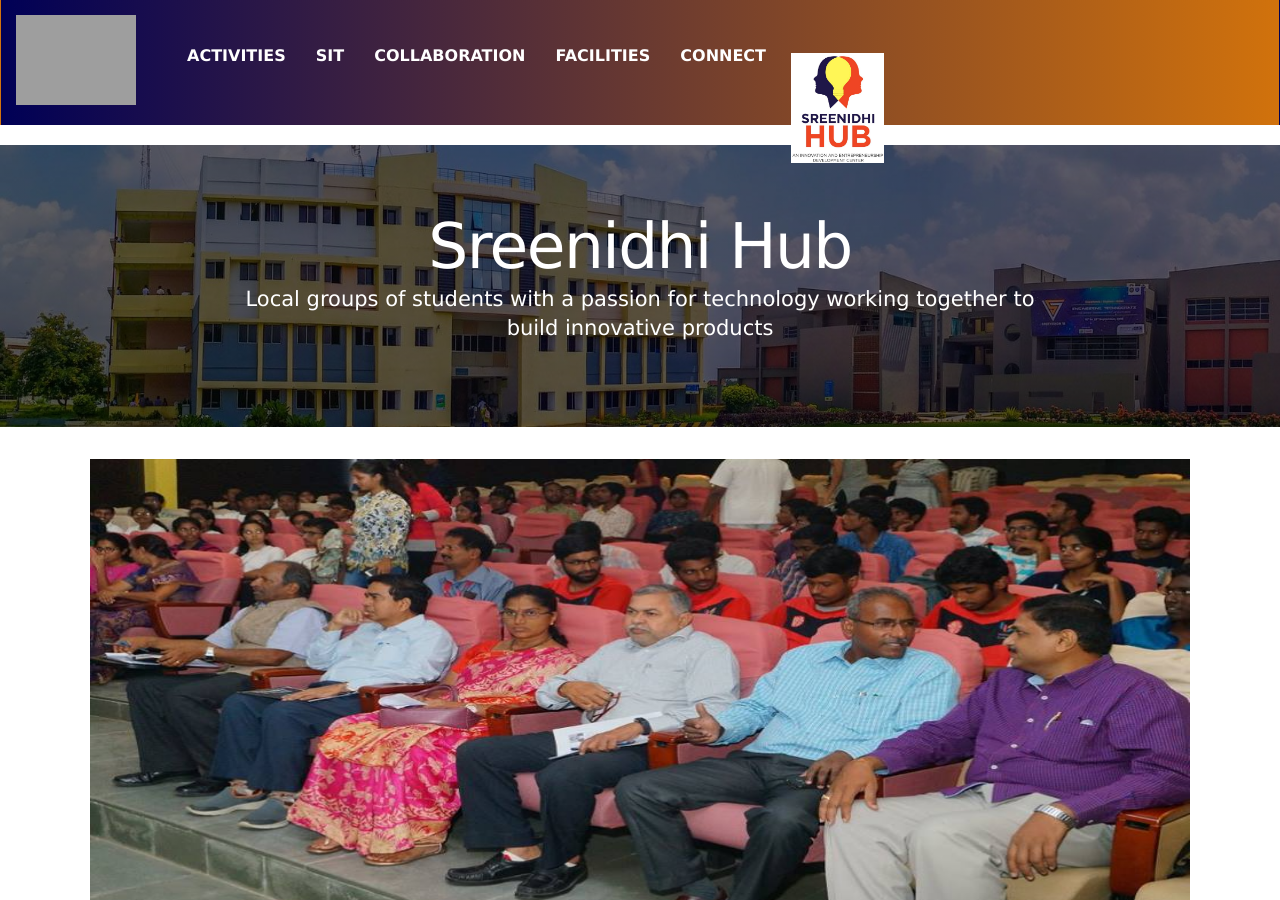
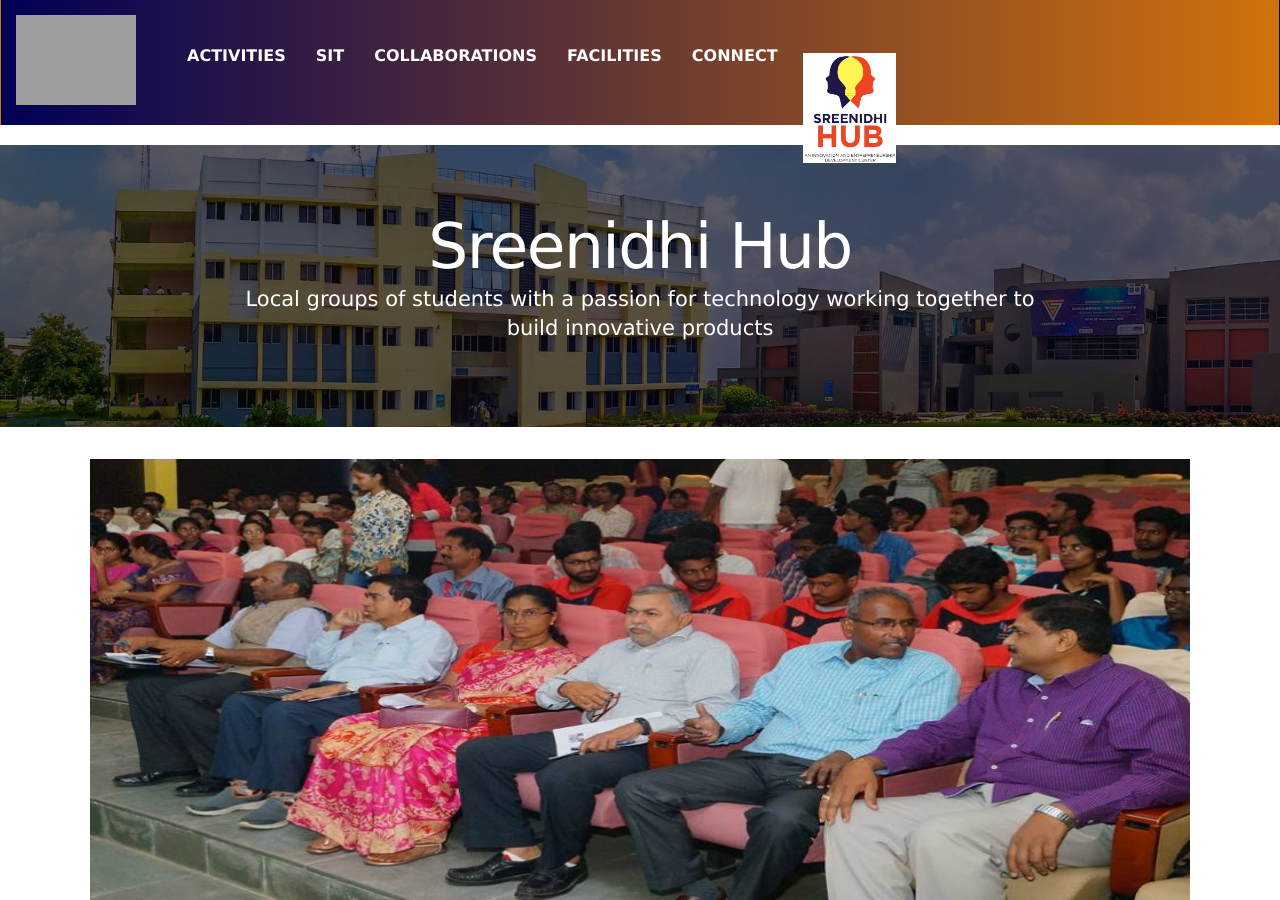
Before and after one commit to SNISTInnovationHub/snistinnovationhub.github.io, a Jekyll site: the page built from index.html, in a window 1280 px wide and 900 px high. Built offline with Jekyll 4.4.1, drawn with Linux system fonts in a browser that asks for light colours; nearby versions of some CDN libraries; some web fonts are replaced; library files that are not in the unit come from our copies.

Commit message:
Update header.html

```diff
--- a/_includes/header.html
+++ b/_includes/header.html
@@ -14,7 +14,7 @@
 
         <a class="nav-link" href="https://snistinnovationhub.github.io/activities/">Activities</a>
         <a class="nav-link" href="https://snistinnovationhub.github.io/members/">SIT</a>
-        <a class="nav-link" href="https://snistinnovationhub.github.io/col/">Collaboration</a>
+        <a class="nav-link" href="https://snistinnovationhub.github.io/col/">Collaborations</a>
     <!--    <a class="nav-link" href="https://snistinnovationhub.github.io/msme/">MSME</a>
         <a class="nav-link" href="https://snistinnovationhub.github.io/tie-grad/">TIE-GRAD</a>
         <a class="nav-link" href="https://snistinnovationhub.github.io/mhrd/">MHRD</a>
```
